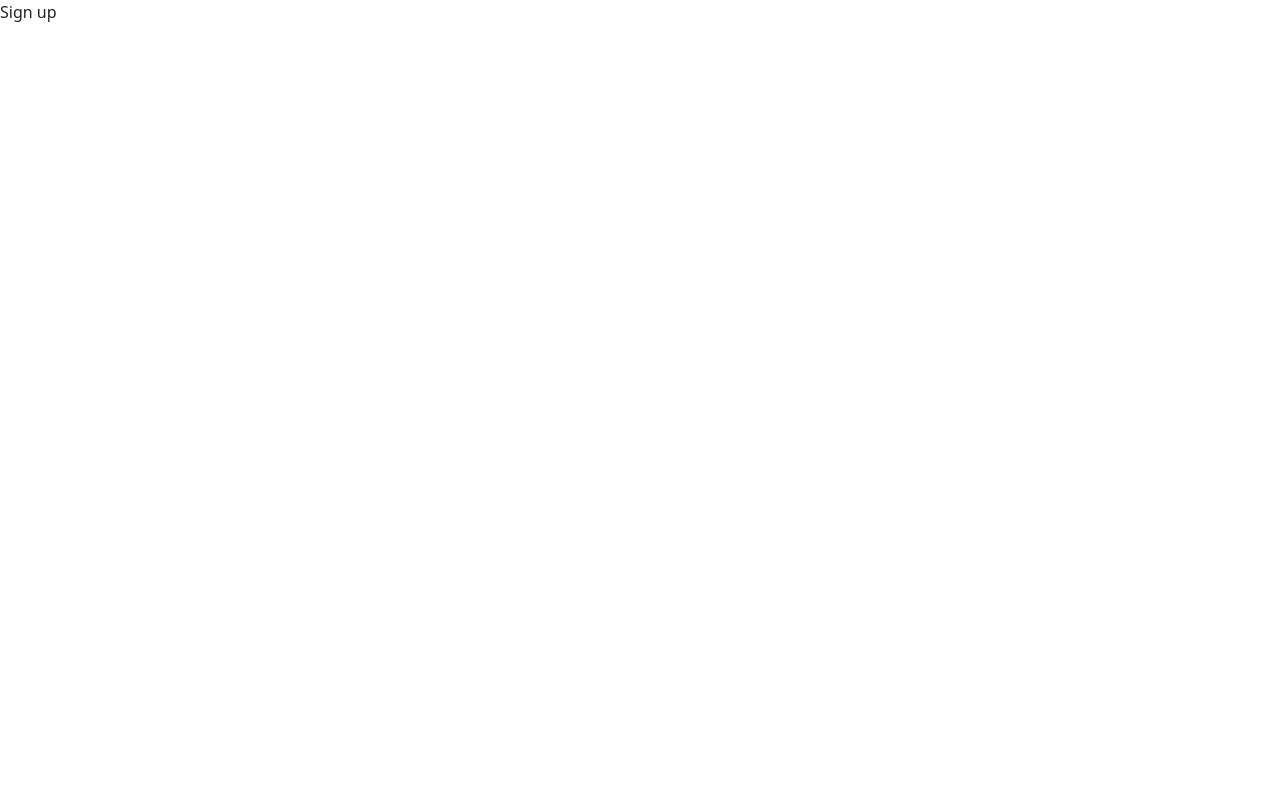
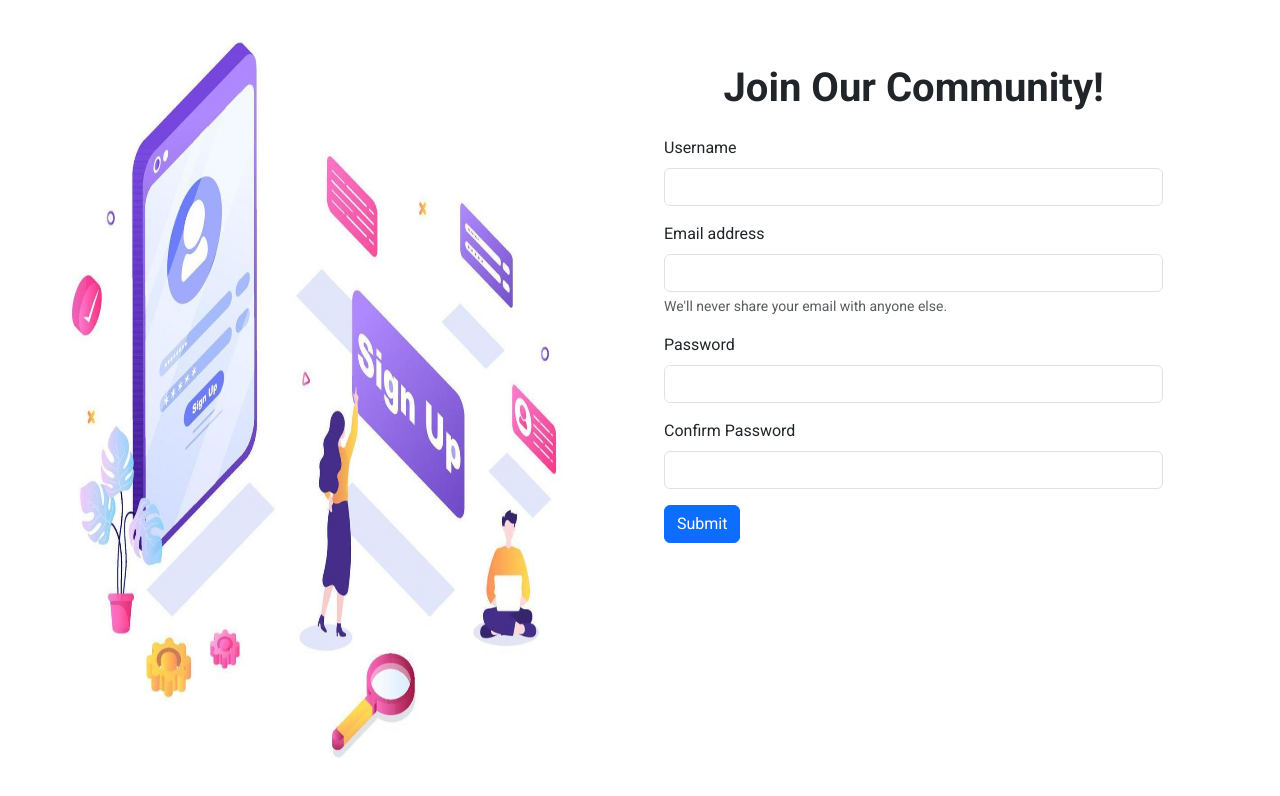
Before and after one commit to Arshad-Shamim/lockit, a React (Vite) app in the folder client/: page /signup in a window 1280 px wide. Shown: the top 796 px of the page. Built offline with nearby package versions, Linux system fonts and the light colour scheme.

Commit message:
add image and form in sign up

```diff
--- a/client/src/pages/Signup.jsx
+++ b/client/src/pages/Signup.jsx
@@ -1,7 +1,51 @@
 import React from 'react'
+import SignupImg from '../assets/Signup.jpg';
+import {Helmet} from 'react-helmet'
 
 export default function Signup() {
   return (
-    <p>Sign up</p>
+    <>
+        <Helmet>
+          <link rel="preconnect" href="https://fonts.googleapis.com"/>
+          <link rel="preconnect" href="https://fonts.gstatic.com" crossorigin/>
+          <link href="https://fonts.googleapis.com/css2?family=Roboto:ital,wght@0,100;0,300;0,400;0,500;0,700;0,900;1,100;1,300;1,400;1,500;1,700;1,900&display=swap" rel="stylesheet"/>
+        </Helmet>
+      <div className='conatiner-fluid row' style={{height:"100vh"}}>
+
+        <div className='image h-100 col-lg-6 d-none d-lg-block'>
+            <img src={SignupImg} alt="loading..." className='img-fluid h-100'/>
+        </div>
+
+        <div className='col-lg-6 container-fluid h-100'>
+          <div className='container col-10 mx-auto mx-lg-0  h-100' style={{margin:"8vh 0"}} >
+
+            <div className='mb-4'>
+              <h1 className='text-center roboto-bold'>Join Our Community!</h1>
+            </div>
+
+            <form className='roboto-regular'>
+            <div class="mb-3">
+                <label for="exampleInputEmail1" class="form-label">Username</label>
+                <input type="email" name="username" class="form-control" id="exampleInputEmail1" aria-describedby="emailHelp"/>
+              </div>
+              <div class="mb-3">
+                <label for="exampleInputEmail1" class="form-label">Email address</label>
+                <input type="email" name="email" class="form-control" id="exampleInputEmail1" aria-describedby="emailHelp"/>
+                <div id="emailHelp" class="form-text">We'll never share your email with anyone else.</div>
+              </div>
+              <div class="mb-3">
+                <label for="exampleInputPassword1" class="form-label">Password</label>
+                <input type="password" name="password" class="form-control" id="exampleInputPassword1"/>
+              </div>
+              <div class="mb-3">
+                <label for="exampleInputPassword1" class="form-label">Confirm Password</label>
+                <input type="password" name="password" class="form-control" id="exampleInputPassword1"/>
+              </div>
+              <button type="submit" class="btn btn-primary">Submit</button>
+            </form>
+          </div>
+        </div>
+      </div>
+    </>
   )
 }
```
Also changed, not shown: client/src/assets/signup.jpg (added).
